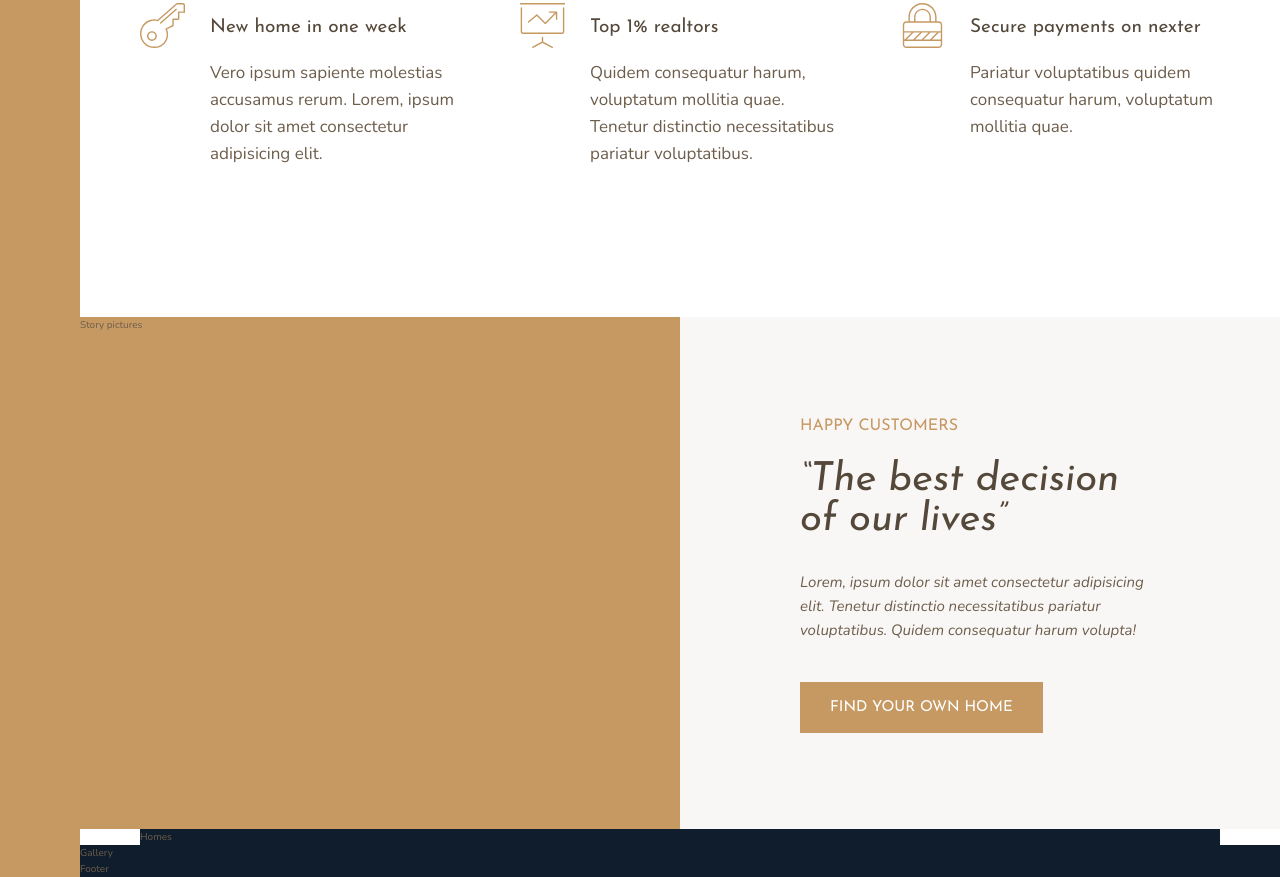
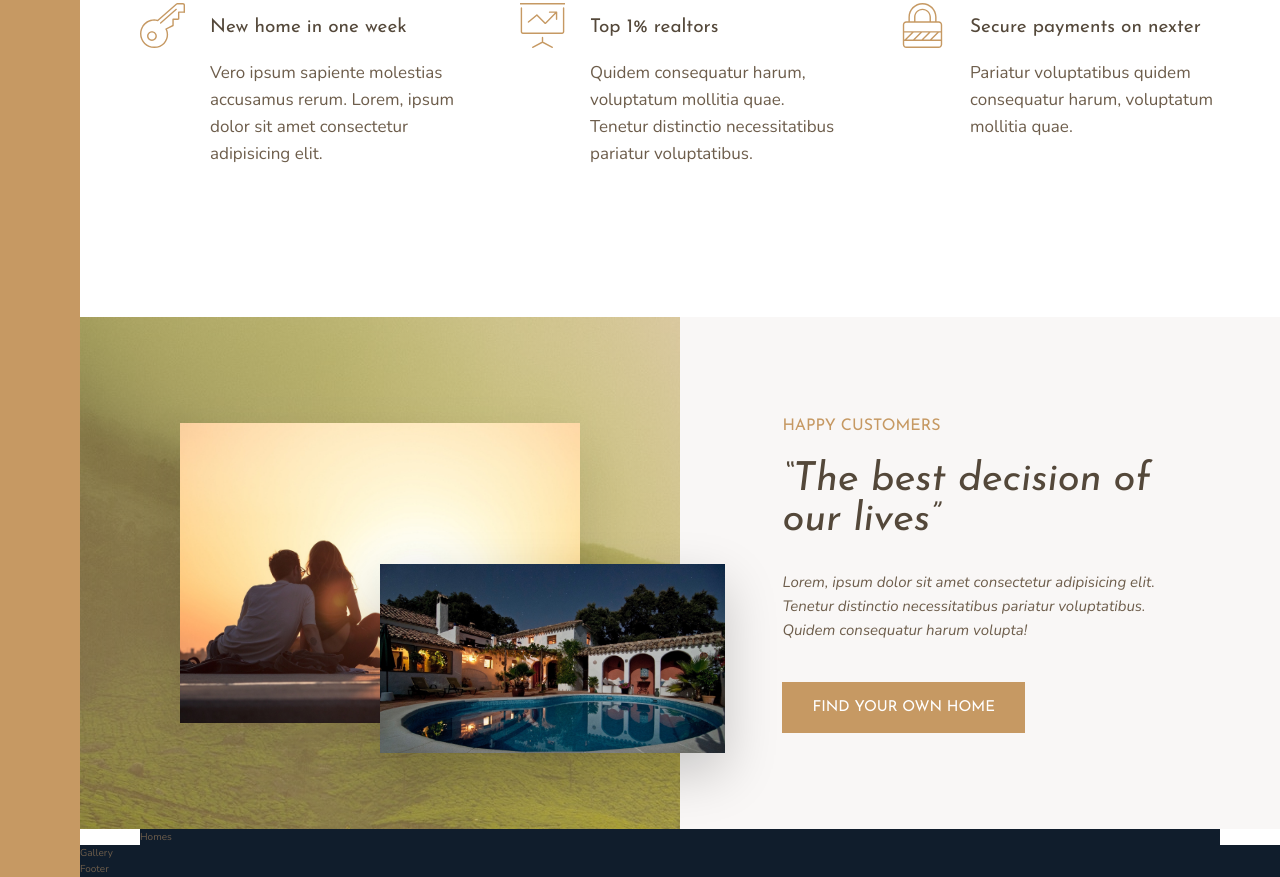
Before and after one commit to aguado-romina/Nexter, a website: page index.html in a window 1280 px wide. Shown: the part 991-1868 px from the top of the page. Drawn offline with nearby package versions, Linux system fonts and the light colour scheme.

Commit message:
building story section

```diff
--- a/index.html
+++ b/index.html
@@ -89,7 +89,14 @@
       </div>
     </section>
 
-    <div class="story__pictures">Story pictures</div>
+    <div class="story__pictures">
+      <img
+        src="img/story-1.jpeg"
+        alt="Couple with new house"
+        class="story__img--1"
+      />
+      <img src="img/story-2.jpeg" alt="New house" class="story__img--2" />
+    </div>
 
     <div class="story__content">
       <h3 class="heading-3 mb-sm">Happy Customers</h3>
--- a/sass/_story.scss
+++ b/sass/_story.scss
@@ -2,13 +2,38 @@
   &__pictures {
     background-color: $color-primary;
     grid-column: full-start / col-end 4;
+    background-image: linear-gradient(
+        rgba($color-primary, 0.5),
+        rgba($color-primary, 0.5)
+      ),
+      url(../img/back.jpg);
+
+    display: grid;
+    grid-template-rows: repeat(6, 1fr);
+    grid-template-columns: repeat(6, 1fr);
+    align-items: center;
+  }
+
+  &__img--1 {
+    width: 100%;
+    grid-row: 2 / 6;
+    grid-column: 2 / 6;
+    box-shadow: 0 2rem 5rem rgba(#000, 0.1);
+  }
+
+  &__img--2 {
+    width: 115%;
+    grid-row: 4 / 6;
+    grid-column: 4 / 7;
+    z-index: 20;
+    box-shadow: 0 2rem 5rem rgba(#000, 0.2);
   }
 
   &__content {
     background-color: $color-grey-light-1;
     grid-column: col-start 5 / full-end;
 
-    padding: 6rem 12rem;
+    padding: 6rem 8vw;
 
     /*
     display: flex;
```
Also changed, not shown: css/style.css.
